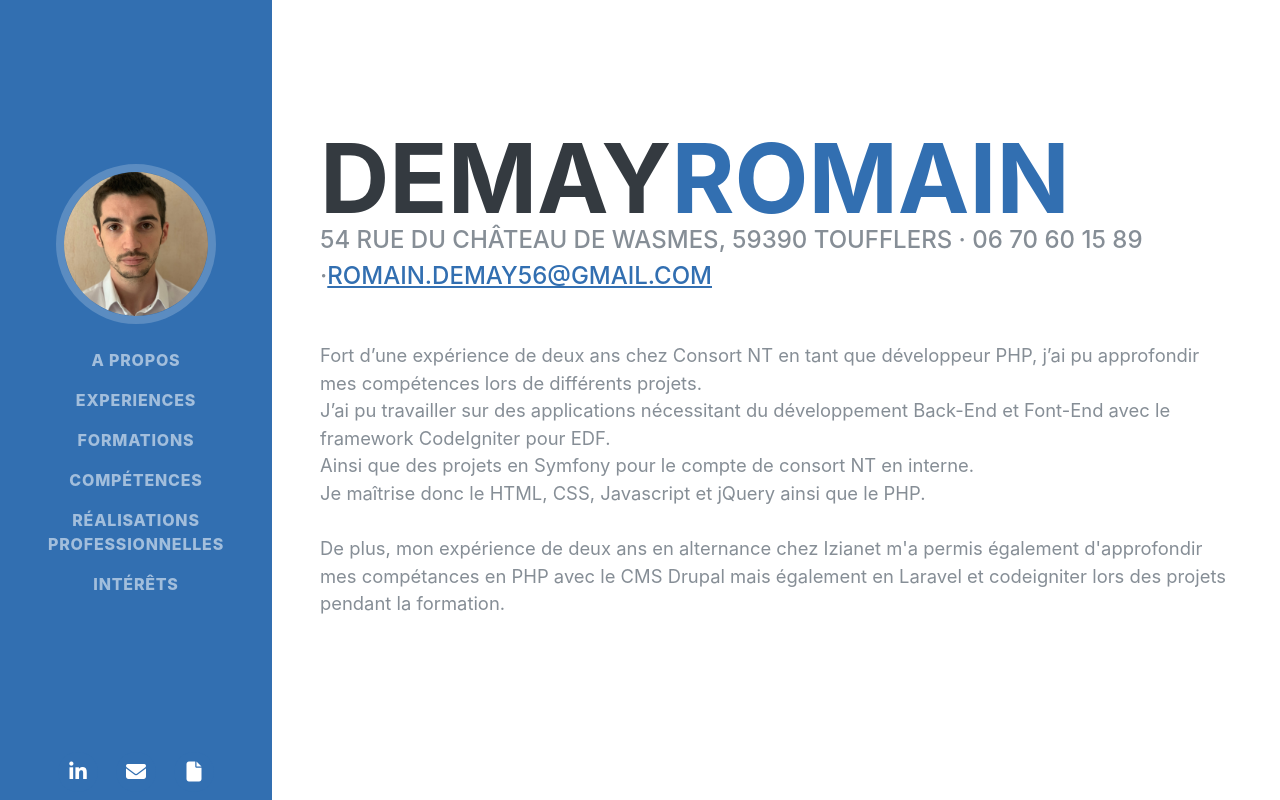
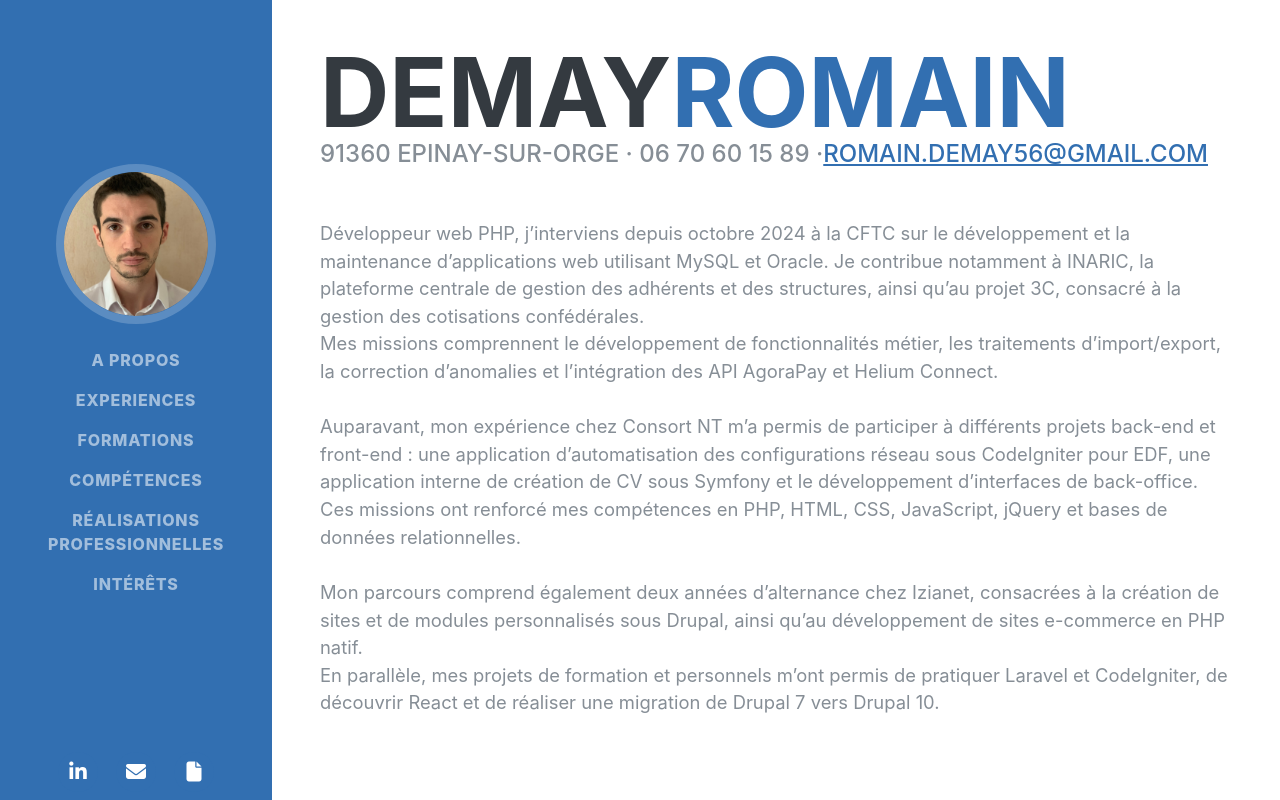
Before and after one commit to rhumaine/romaindemay, a React (Create React App) app: page / in a window 1280 px wide. Shown: the top 800 px of the page. Built offline with nearby package versions, Linux system fonts and the light colour scheme; the HTML template or start-up script is replaced by a standard one; a web font is replaced by a local one.

Commit message:
update pres

```diff
--- a/src/components/SectionApropos.js
+++ b/src/components/SectionApropos.js
@@ -7,22 +7,38 @@ function SectionApropos() {
             <h1 className="mb-0">DEMAY
             <span className="ml-1 text-primary">Romain</span>
             </h1>
-            <div className="subheading mb-5">54 rue du château de Wasmes, 59390 Toufflers · 06 70 60 15 89 ·
+            <div className="subheading mb-5">91360 Epinay-sur-orge · 06 70 60 15 89 ·
             <a href="mailto:name@email.com">romain.demay56@gmail.com</a>
             </div>
             <p className="lead mb-5">
-            Fort d’une expérience de deux ans chez Consort NT en tant que développeur PHP,
-            j’ai pu approfondir mes compétences lors de différents projets.
-            <br/>
-            J’ai pu travailler sur des applications nécessitant du développement Back-End et Font-End avec le framework CodeIgniter pour EDF.
-            <br/>
-            Ainsi que des projets en Symfony pour le compte de consort NT en interne.
-            <br/>
-            Je maîtrise donc le HTML, CSS, Javascript et jQuery ainsi que le PHP.
-            <br/>
-            <br/>
-            De plus, mon expérience de deux ans en alternance chez Izianet m'a permis également d'approfondir mes compétances en PHP avec
-            le CMS Drupal mais également en Laravel et codeigniter lors des projets pendant la formation.
+                Développeur web PHP, j’interviens depuis octobre 2024 à la CFTC sur
+                le développement et la maintenance d’applications web utilisant MySQL et Oracle.
+                Je contribue notamment à INARIC, la plateforme centrale de gestion des
+                adhérents et des structures, ainsi qu’au projet 3C, consacré à la gestion
+                des cotisations confédérales.
+                <br />
+                Mes missions comprennent le développement de fonctionnalités métier,
+                les traitements d’import/export, la correction d’anomalies et
+                l’intégration des API AgoraPay et Helium Connect.
+                <br />
+                <br />
+                Auparavant, mon expérience chez Consort NT m’a permis de participer
+                à différents projets back-end et front-end : une application
+                d’automatisation des configurations réseau sous CodeIgniter pour EDF,
+                une application interne de création de CV sous Symfony et le
+                développement d’interfaces de back-office.
+                <br />
+                Ces missions ont renforcé mes compétences en PHP, HTML, CSS,
+                JavaScript, jQuery et bases de données relationnelles.
+                <br />
+                <br />
+                Mon parcours comprend également deux années d’alternance chez Izianet,
+                consacrées à la création de sites et de modules personnalisés sous Drupal,
+                ainsi qu’au développement de sites e-commerce en PHP natif.
+                <br />
+                En parallèle, mes projets de formation et personnels m’ont permis
+                de pratiquer Laravel et CodeIgniter, de découvrir React et de réaliser
+                une migration de Drupal 7 vers Drupal 10.
             </p>
         </div>
         </section>
```
